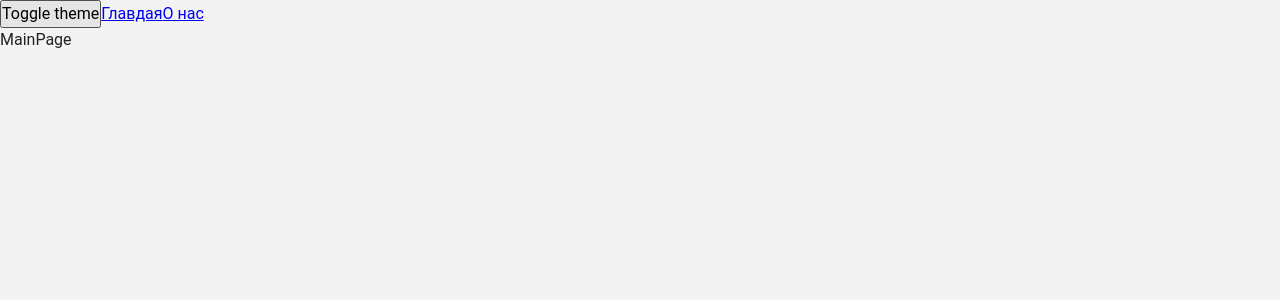
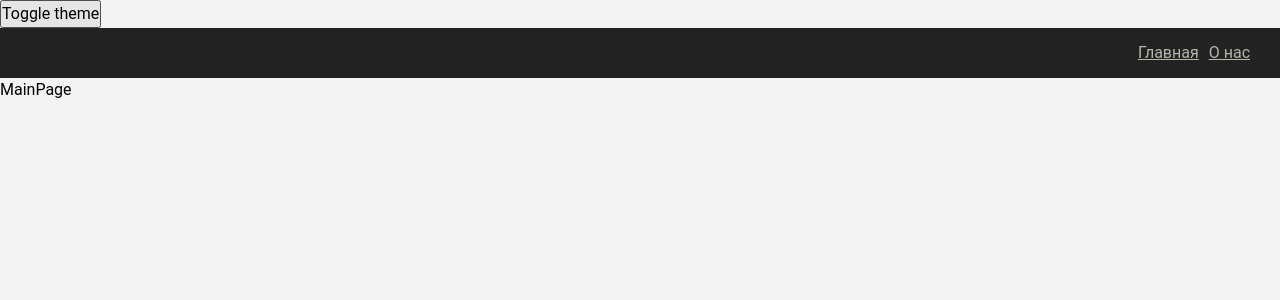
Before and after one commit to slight64/big-project, a React app: page / in a window 1280 px wide. Shown: the top 300 px of the page. Built offline with nearby package versions, Linux system fonts and the light colour scheme.

Commit message:
add: Navbar widget. add: AppLink ui component.

```diff
--- a/src/app/App.tsx
+++ b/src/app/App.tsx
@@ -2,6 +2,7 @@
 import { useTheme } from './providers/ThemeProvider';
 import './styles/index.scss';
 import { AppRouter } from './providers/router';
+import { Navbar } from 'widgets/Navbar';
 
 const App = () => {
   const { theme, toggleTheme } = useTheme();
@@ -9,8 +10,7 @@
   return (
     <div className={`app ${theme}`}>
       <button onClick={toggleTheme}>Toggle theme</button>
-      <Link to={'/'}>Главдая</Link>
-      <Link to={'/about'}>О нас</Link>
+      <Navbar />
       <AppRouter />
     </div>
   );
--- a/src/app/styles/themes/dark.scss
+++ b/src/app/styles/themes/dark.scss
@@ -1,5 +1,9 @@
 .app.dark {
   --bg-color: #222222;
-  --promary-color: #b6b5a9;
+  --bg-color-inverted: #f3f3f3;
+
+  --primary-color: #b6b5a9;
   --secondary-color: #8a897c;
+  --primary-color-inverted: #222222;
+  --secondary-color-inverted: #3f3f3f;
 }
--- a/src/app/styles/themes/light.scss
+++ b/src/app/styles/themes/light.scss
@@ -1,5 +1,9 @@
 .app {
   --bg-color: #f3f3f3;
-  --promary-color: #222222;
+  --bg-color-inverted: #222222;
+
+  --primary-color: #222222;
   --secondary-color: #3f3f3f;
+  --primary-color-inverted: #b6b5a9;
+  --secondary-color-inverted: #8a897c;
 }
--- a/src/app/styles/variables/global.scss
+++ b/src/app/styles/variables/global.scss
@@ -7,4 +7,7 @@
   --font-size-l: 24px;
   --font-line-l: 32px;
   --font-l: var(--font-size-l) / var(--font-line-l) var(--font-family-main);
+
+  //Sizes
+  --navbar-height: 50px;
 }
--- a/src/shared/lib/classNames/classNames.ts
+++ b/src/shared/lib/classNames/classNames.ts
@@ -2,12 +2,12 @@
 
 export function classNames(
   cls: string,
-  mods: Mods,
-  additional: string[]
+  mods?: Mods,
+  additional?: string[]
 ): string {
   return [
     cls,
-    ...additional,
+    ...additional.filter(Boolean),
     ...Object.entries(mods)
       .filter(([className, value]) => Boolean(value))
       .map(([className]) => className),
--- /dev/null
+++ b/src/shared/ui/AppLink/AppLink.module.scss
@@ -0,0 +1,11 @@
+.AppLink {
+  color: var(--primary-color);
+}
+
+.primary {
+  color: var(--primary-color-inverted);
+}
+
+.secondary {
+  color: var(--secondary-color-inverted);
+}
--- /dev/null
+++ b/src/shared/ui/AppLink/AppLink.tsx
@@ -0,0 +1,34 @@
+import { classNames } from 'shared/lib/classNames/classNames';
+import cls from './AppLink.module.scss';
+import { Link, LinkProps } from 'react-router-dom';
+import { FC } from 'react';
+
+export enum AppLinkTheme {
+  PRIMARY = 'primary',
+  SECONDARY = 'secondary',
+}
+
+interface AppLinkProps extends LinkProps {
+  className?: string;
+  theme?: AppLinkTheme;
+}
+
+export const AppLink: FC<AppLinkProps> = (props) => {
+  const {
+    className,
+    children,
+    to,
+    theme = AppLinkTheme.PRIMARY,
+    ...otherProps
+  } = props;
+
+  return (
+    <Link
+      to={to}
+      className={classNames(cls.AppLink, {}, [className, cls[theme]])}
+      {...otherProps}
+    >
+      {children}
+    </Link>
+  );
+};
--- /dev/null
+++ b/src/widgets/Navbar/index.ts
@@ -0,0 +1 @@
+export { Navbar } from './ui/Navbar';
--- /dev/null
+++ b/src/widgets/Navbar/ui/Navbar.module.scss
@@ -0,0 +1,16 @@
+.navbar {
+  width: 100%;
+  height: var(--navbar-height);
+  background-color: var(--bg-color-inverted);
+  display: flex;
+  align-items: center;
+  padding: 20px;
+}
+
+.links {
+  margin-left: auto;
+}
+
+.mainLink {
+  margin-right: 10px;
+}
--- /dev/null
+++ b/src/widgets/Navbar/ui/Navbar.tsx
@@ -0,0 +1,23 @@
+import { Link } from 'react-router-dom';
+import { classNames } from 'shared/lib/classNames/classNames';
+import cls from './Navbar.module.scss';
+import { AppLink } from 'shared/ui/AppLink/AppLink';
+
+interface NavbarProps {
+  className?: string;
+}
+
+export const Navbar = ({ className }: NavbarProps) => {
+  return (
+    <div className={classNames(cls.navbar, {}, [className])}>
+      <div className={cls.links}>
+        <AppLink to={'/'} className={cls.mainLink}>
+          Главная
+        </AppLink>
+        <AppLink to={'/about'} className={cls.mainLink}>
+          О нас
+        </AppLink>
+      </div>
+    </div>
+  );
+};
```
